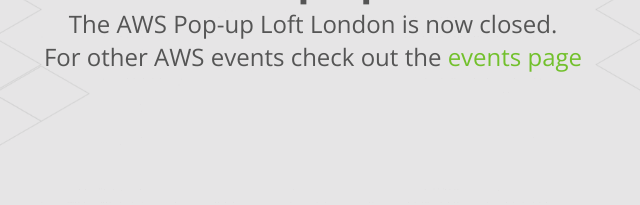
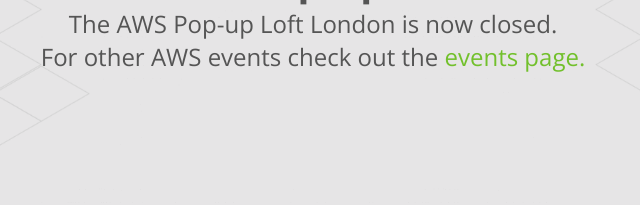
Before and after one commit to codurance/aws_popup_loft_temp_page, a plain HTML site: page index.html in a window 1280 px wide. Shown: the part 523-728 px from the top of the page, 327-967 px from the left. Drawn offline with nearby package versions, Linux system fonts and the light colour scheme.

Commit message:
Clean up

```diff
--- a/index.html
+++ b/index.html
@@ -14,7 +14,7 @@
     <meta name="description" content="">
     <meta name="author" content="AWS Loft">
     <meta http-equiv="Content-Security-Policy" content="allow ‘self’; frame-ancestors ‘self’">
-    <!-- <meta http-equiv="X-FRAME-OPTIONS" content="SAMEORIGIN"> -->
+    <meta http-equiv="X-FRAME-OPTIONS" content="SAMEORIGIN">
 
     <!-- Favicon -->
     <link rel="shortcut icon" href="images/favicon.ico">
@@ -33,14 +33,12 @@
 </head>
 <body>
     <div id="skyline">
-	        <!-- <div class="jumbotron"> -->
         <div class="container">
             <div class="copy">
                 <h1 class="heading">AWS Pop-up Loft</h1>
-	                    <h2>The AWS Pop-up Loft London is now closed.<br/> For other AWS events check out the <a href="https://aws.amazon.com/about-aws/events/">events page</a></h2>
+                <h2>The AWS Pop-up Loft London is now closed.<br/> For other AWS events check out the <a href="https://aws.amazon.com/about-aws/events/">events page.</a></h2>
             </div>
         </div>
-	        <!-- </div> -->
     </div>
 </body>
 <!-- JS Global Compulsory -->
```
Lines whose indentation alone changed are shown as unchanged.
